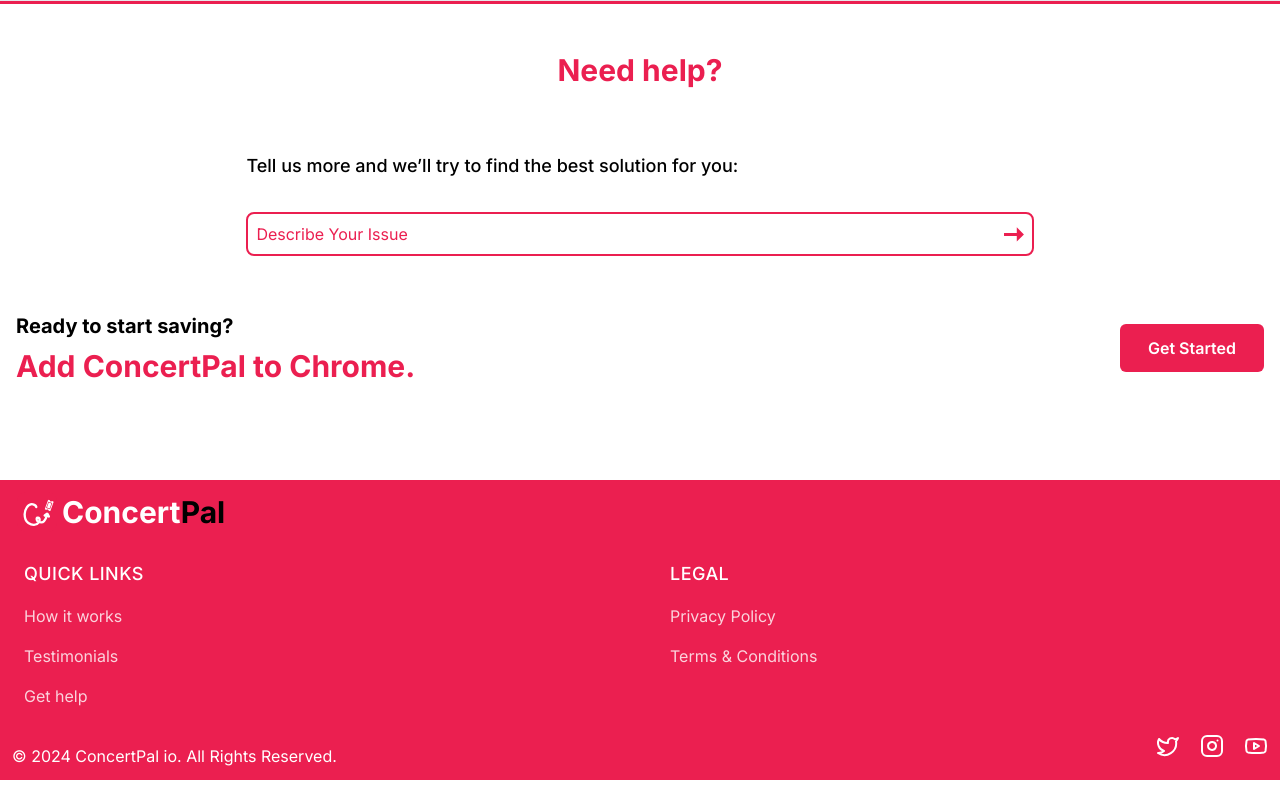
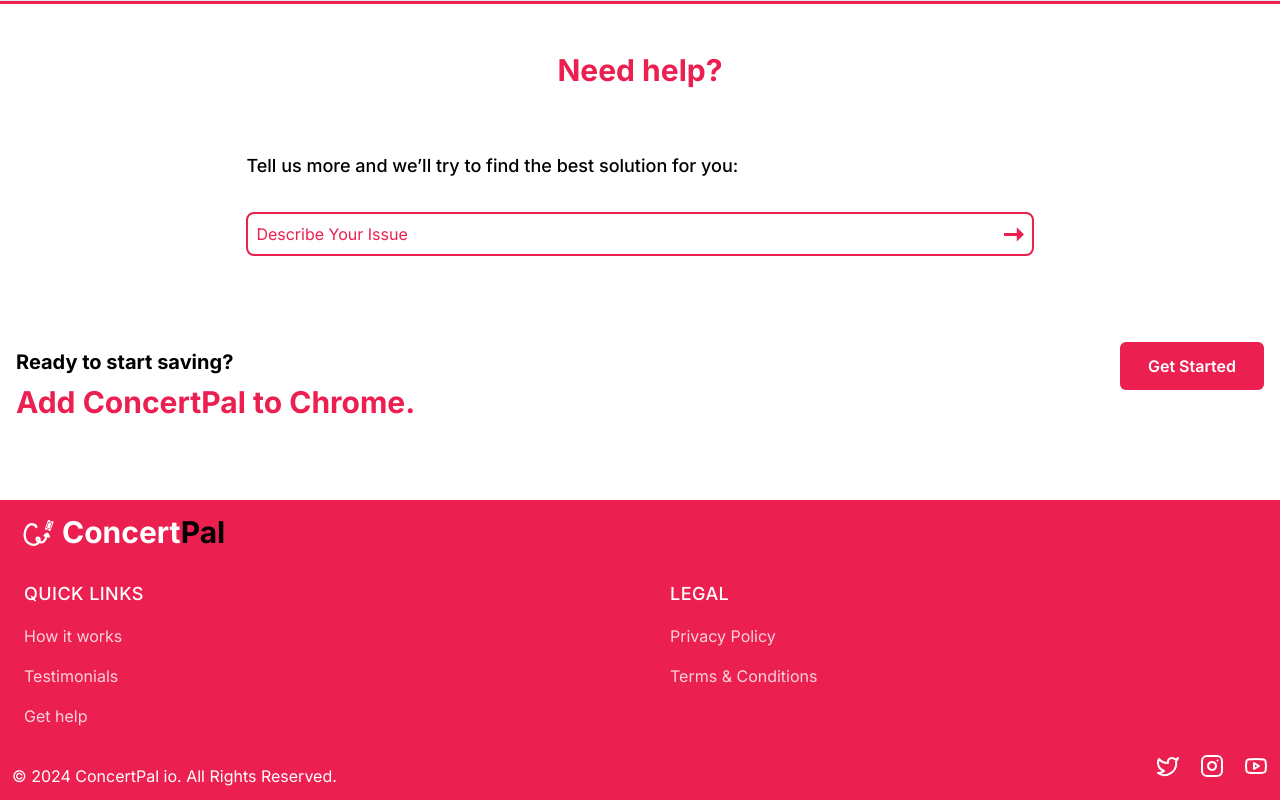
Before and after one commit to spotcalendar/concertpal-next, a Next.js app: page / in a window 1280 px wide. Shown: the part 2142-2942 px from the top of the page. Built offline with nearby package versions, Linux system fonts and the light colour scheme.

Commit message:
[UI]: padding and margin fixes

```diff
--- a/src/app/page.tsx
+++ b/src/app/page.tsx
@@ -67,12 +67,12 @@
             <hr className=" bg-primary h-1 w-full mt-6" />
             <NeedHelp />
             <div className="flex md:mb-8  w-full p-4 flex-wrap md:max-w-[1440px] md:m-auto justify-between items-center gap-4 md:gap-0">
-                <div className="flex flex-col gap-2 font-bold ">
-                    <h1 className="md:text-xl text-xl md:mt-10">Ready to start saving?</h1>
+                <div className="flex flex-col gap-2 font-bold lg:mt-14 ">
+                    <h1 className="md:text-xl text-xl lg:mt-5">Ready to start saving?</h1>
                     <h1 className=" text-2xl md:text-3xl text-primary">Add ConcertPal to Chrome.</h1>
                 </div>
 
-                <a href="https://chromewebstore.google.com/detail/concertpal/nnbeepdmhiimdmeifpkbeinmbafaedja" target="_blank" className="md:mt-10 p-3 px-7 bg-primary text-md rounded-md text-white font-semibold">
+                <a href="https://chromewebstore.google.com/detail/concertpal/nnbeepdmhiimdmeifpkbeinmbafaedja" target="_blank" className="lg:mt-10 p-3 px-7 bg-primary text-md rounded-md text-white font-semibold">
                     Get Started
                 </a>
             </div>
--- a/src/components/Footer.tsx
+++ b/src/components/Footer.tsx
@@ -5,7 +5,7 @@
 
 const Footer = () => {
     return (
-        <footer className=" bg-primary w-full md:mt-12  gap-4 text-white">
+        <footer className=" bg-primary w-full lg:mt-8  gap-4 text-white">
             <div className="  md:max-w-[1440px] md:ml-auto flex flex-col gap-4 md:mr-auto p-3">
                 <div className="flex font-bold text-lg items-center">
                     <LogoWhite width="50" height="40" />
```
